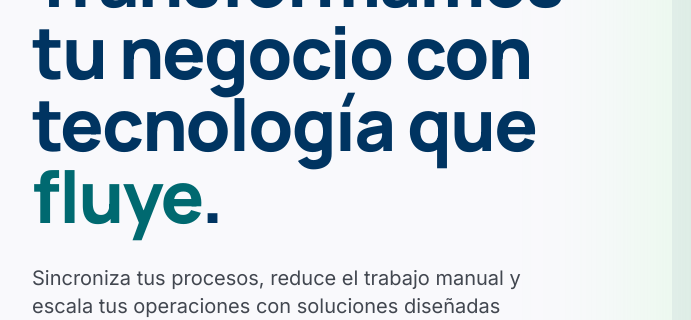
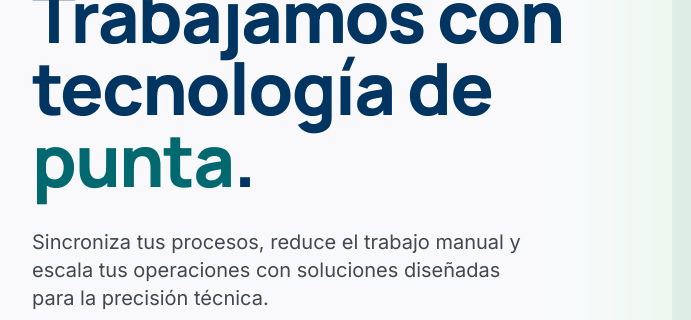
Before and after one commit to DPSISTEMAS2026/Dp-sistemas-, a website: page index.html in a window 1280 px wide. Shown: the part 248-568 px from the top of the page, 0-691 px from the left. Drawn offline with nearby package versions, Linux system fonts and the light colour scheme.

Commit message:
Actualiza texto de Hero en index.html a 'Trabajamos con tecnologia de punta'

```diff
--- a/index.html
+++ b/index.html
@@ -125,7 +125,7 @@
                     </span>
                     <h1
                         class="font-headline font-extrabold text-5xl md:text-7xl text-primary leading-[1.1] tracking-tight mb-8">
-                        Transformamos tu negocio con tecnología que <span class="text-secondary">fluye</span>.
+                        Trabajamos con tecnología de <span class="text-secondary">punta</span>.
                     </h1>
                     <p class="text-on-surface-variant text-lg md:text-xl leading-relaxed mb-10 max-w-lg">
                         Sincroniza tus procesos, reduce el trabajo manual y escala tus operaciones con soluciones
```
